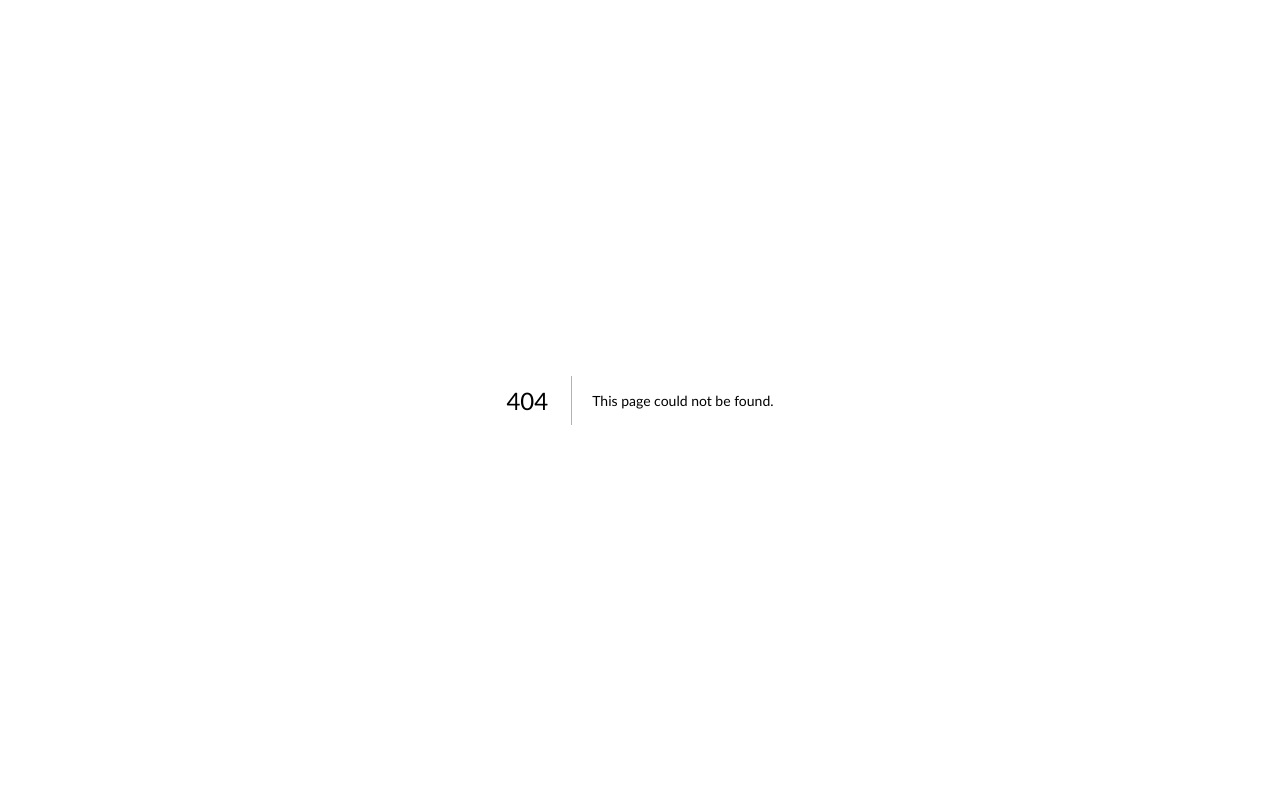
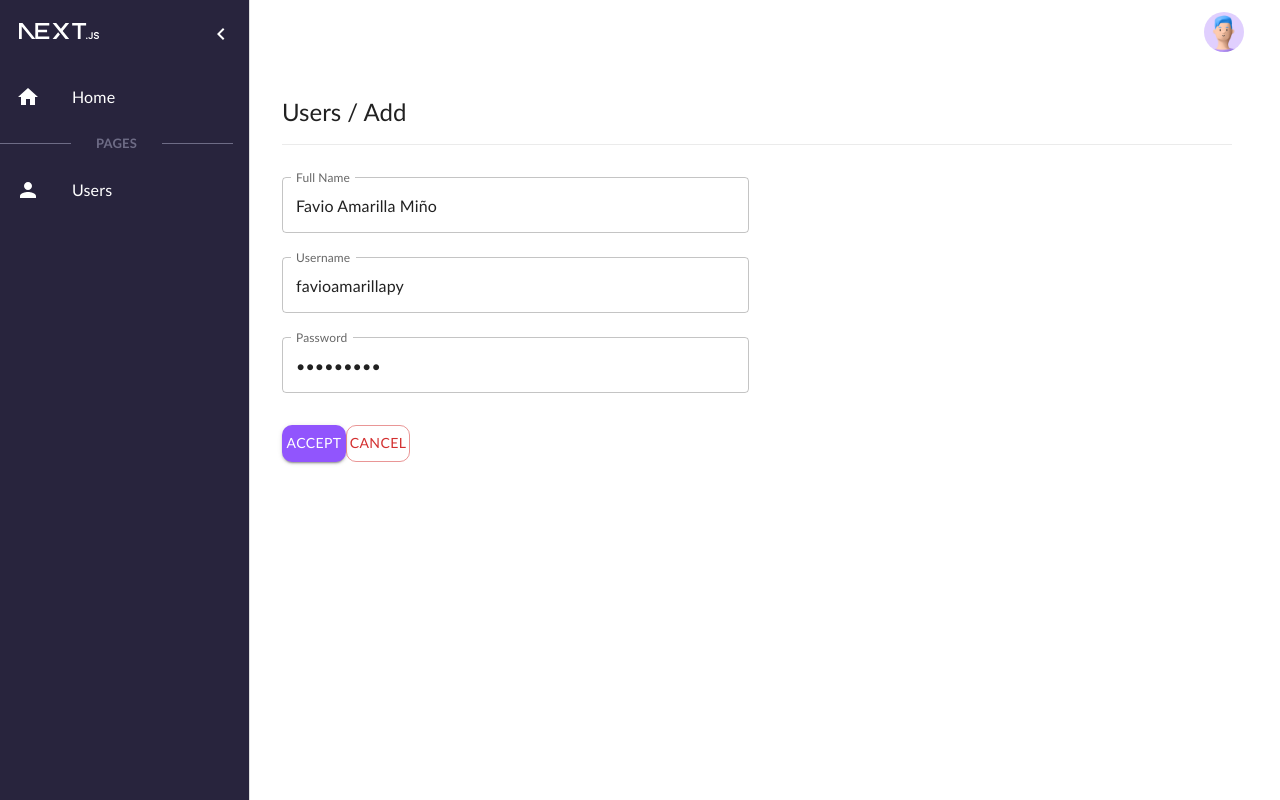
Before and after one commit to favioamarillapy/next-admin-panel, a Next.js app: page /users/add in a window 1280 px wide. Before the commit this address had no page. Built offline with nearby package versions, Linux system fonts and the light colour scheme.

Commit message:
Created form example

```diff
--- /dev/null
+++ b/components/Pages/User/UserForm.js
@@ -0,0 +1,94 @@
+import { useState } from "react";
+import { Button, Divider, Grid, TextField, Typography } from "@mui/material";
+import { useRouter } from "next/router";
+
+
+export default function UserForm() {
+
+    const [fullName, setFullName] = useState('Favio Amarilla Miño')
+    const [username, setUsername] = useState('favioamarillapy')
+    const [password, setPassword] = useState('123456789')
+
+    const router = useRouter();
+    const id = router.query['id'];
+
+
+    return (
+        <Grid container spacing={2}
+            sx={{
+                background: '#fff',
+                pr: 2,
+                pb: 2,
+                borderRadius: 2
+            }}>
+
+            <Grid item xs={8}>
+                <Typography variant="h5">
+                    Users / Add
+                </Typography>
+            </Grid>
+
+            <Grid item xs={12}>
+                <Divider light />
+            </Grid>
+
+
+
+            <Grid item md={6} sm={12}>
+                <TextField
+                    label="Full Name"
+                    type="text"
+                    margin="normal"
+                    fullWidth
+                    color="secondary"
+                    name="fullName"
+                    value={fullName}
+                    onChange={e => setFullName(e.target.value)}
+                />
+                <TextField
+                    label="Username"
+                    type="text"
+                    margin="normal"
+                    fullWidth
+                    color="secondary"
+                    name="username"
+                    value={username}
+                    onChange={e => setUsername(e.target.value)}
+                />
+                <TextField
+                    label="Password"
+                    type="password"
+                    margin="normal"
+                    fullWidth
+                    color="secondary"
+                    name="password"
+                    value={password}
+                    onChange={e => setPassword(e.target.value)}
+                />
+
+                <Grid md={3} sx={{
+                    mt: 3,
+                    display: 'flex',
+                    justifyContent: 'space-between'
+                }}>
+                    <Button
+                        variant="contained"
+                        color="secondary"
+                    >
+                        Accept
+                    </Button>
+
+                    <Button
+                        variant="outlined"
+                        color="error"
+                    >
+                        Cancel
+                    </Button>
+                </Grid>
+
+            </Grid>
+
+        </Grid >
+    )
+
+}
--- /dev/null
+++ b/pages/users/add/index.js
@@ -0,0 +1,11 @@
+import MainLayout from "@/components/Layout/MainLayout";
+import UserForm from "@/components/Pages/User/UserForm";
+
+export default function UserAddPage() {
+
+    return (
+        <MainLayout>
+            <UserForm />
+        </MainLayout>
+    )
+}
```
Also changed, not shown: pages/users/index.js (+33 -31 lines).
